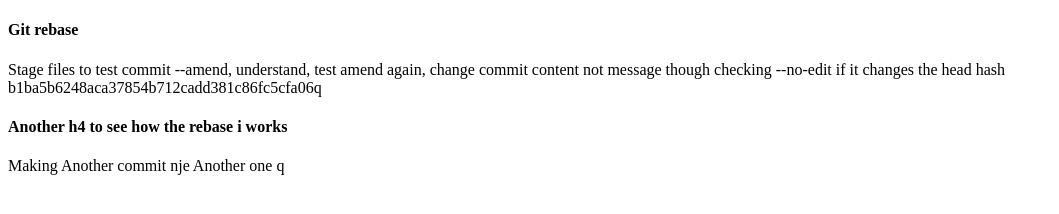
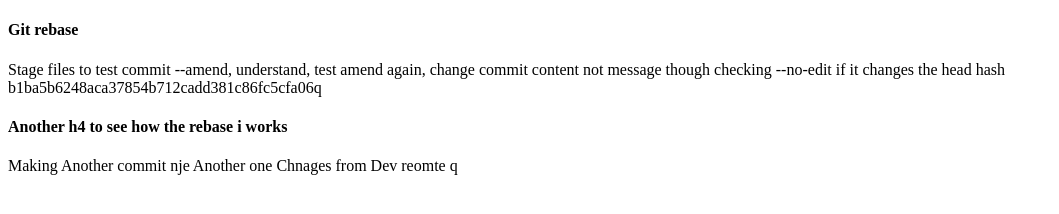
Before and after one commit to Teebo/rebase-practice, a website: page index.html in a window 1280 px wide. Shown: the whole page, without its empty margins (0-1059 px from the left). Drawn offline with Linux system fonts and the light colour scheme.

Commit message:
Changes from dev remote

```diff
--- a/index.html
+++ b/index.html
@@ -14,6 +14,7 @@
 
 Making Another commit nje
 Another one
+Chnages from Dev reomte
 
 <script src="script.js"></script>
 </body>
```
Also changed, not shown: changes.html (+1 -0 lines).
